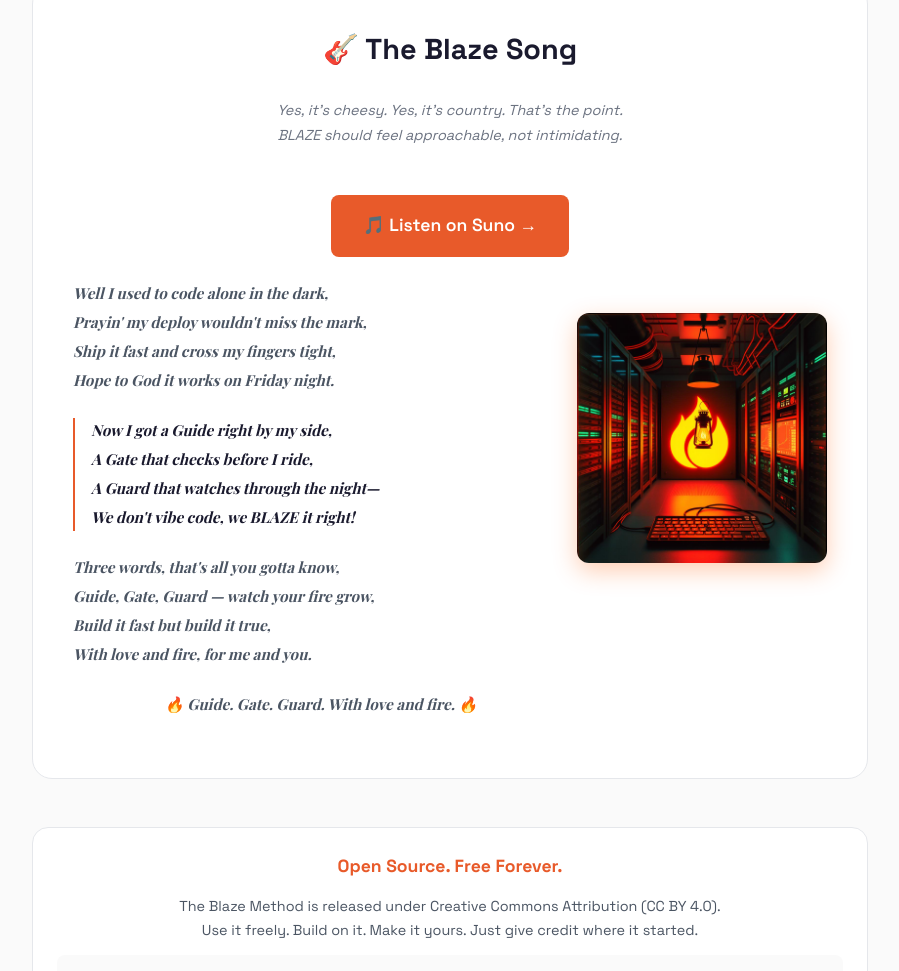
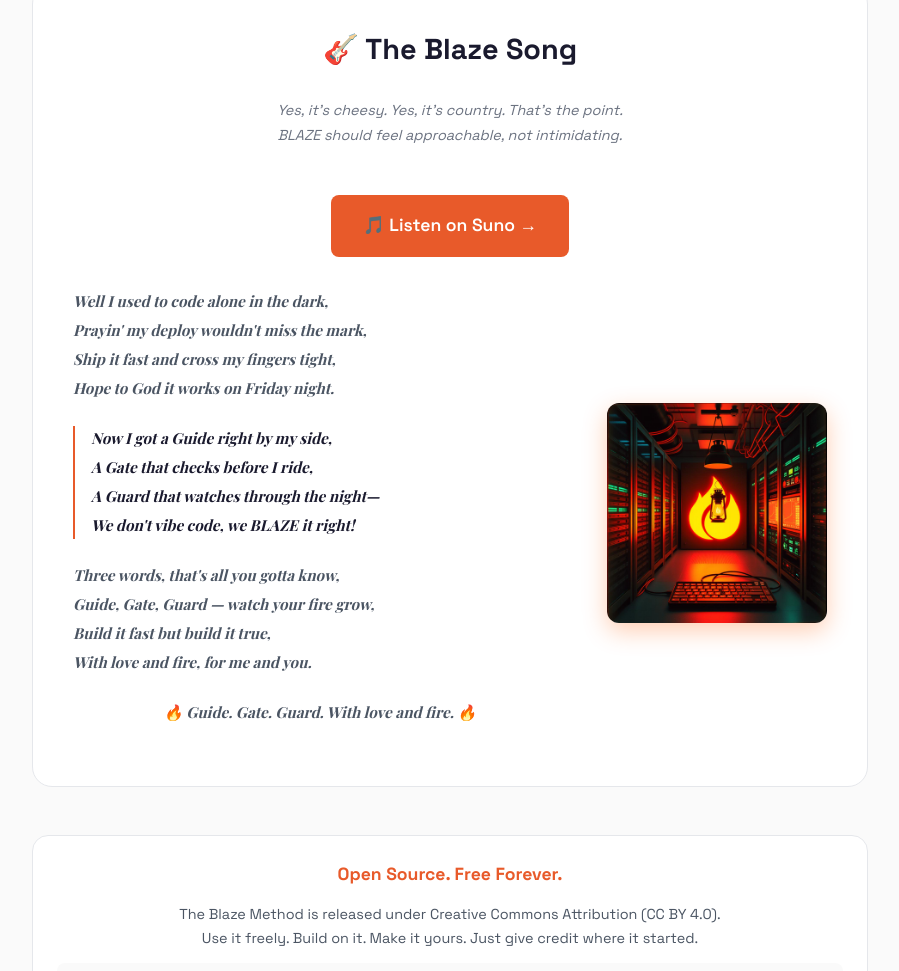
Before and after one commit to jrydell3/blazemethod, a website: page public/index.html in a window 1280 px wide. Shown: the part 5609-6580 px from the top of the page, without its empty margins (190-1089 px from the left). Drawn offline with nearby package versions, Linux system fonts and the light colour scheme; a web font is replaced by a local one.

Commit message:
Redesign song section with clean, balanced layout
Complete redesign of the song lyrics + cover art section:
- Centered container with 900px max width
- Lyrics and cover art side-by-side with proper 2.5rem gap
- Cover art 220px, vertically centered with lyrics
- Clean alignment and spacing
- Professional, balanced appearance

Co-Authored-By: Claude Sonnet 4.5 <noreply@anthropic.com>

```diff
--- a/public/index.html
+++ b/public/index.html
@@ -1252,14 +1252,14 @@
             <h2>🎸 The Blaze Song</h2>
             <p class="song-disclaimer">Yes, it's cheesy. Yes, it's country. That's the point.<br>BLAZE should feel approachable, not intimidating.</p>
 
-            <div style="text-align: center; margin-bottom: 1.5rem;">
+            <div style="text-align: center; margin-bottom: 2rem;">
                 <a href="https://suno.com/s/mj6yyAaY8oB7oLkd" class="cta-button" target="_blank" style="display: inline-block;">
                     🎵 Listen on Suno →
                 </a>
             </div>
 
-            <div style="display: flex; gap: 0.5rem; align-items: flex-start; flex-wrap: wrap; justify-content: center;">
-                <div class="lyrics" style="flex: 1; min-width: 300px; max-width: 600px;">
+            <div style="display: flex; gap: 2.5rem; align-items: center; justify-content: center; flex-wrap: wrap; max-width: 900px; margin: 0 auto;">
+                <div class="lyrics" style="flex: 1; min-width: 320px;">
                     <div class="verse">
                         <div class="line">Well I used to code alone in the dark,</div>
                         <div class="line">Prayin' my deploy wouldn't miss the mark,</div>
@@ -1286,8 +1286,8 @@
                     </div>
                 </div>
 
-                <div style="flex: 0 0 auto; margin-top: 2rem;">
-                    <img src="blaze-song-cover.jpg" alt="Blaze It Right - Song Cover Art" style="width: 250px; height: 250px; border-radius: 12px; box-shadow: 0 8px 24px rgba(255,94,0,0.3);">
+                <div style="flex-shrink: 0;">
+                    <img src="blaze-song-cover.jpg" alt="Blaze It Right - Song Cover Art" style="width: 220px; height: 220px; border-radius: 12px; box-shadow: 0 8px 24px rgba(255,94,0,0.3);">
                 </div>
             </div>
         </section>
```
Lines whose indentation alone changed are shown as unchanged.
